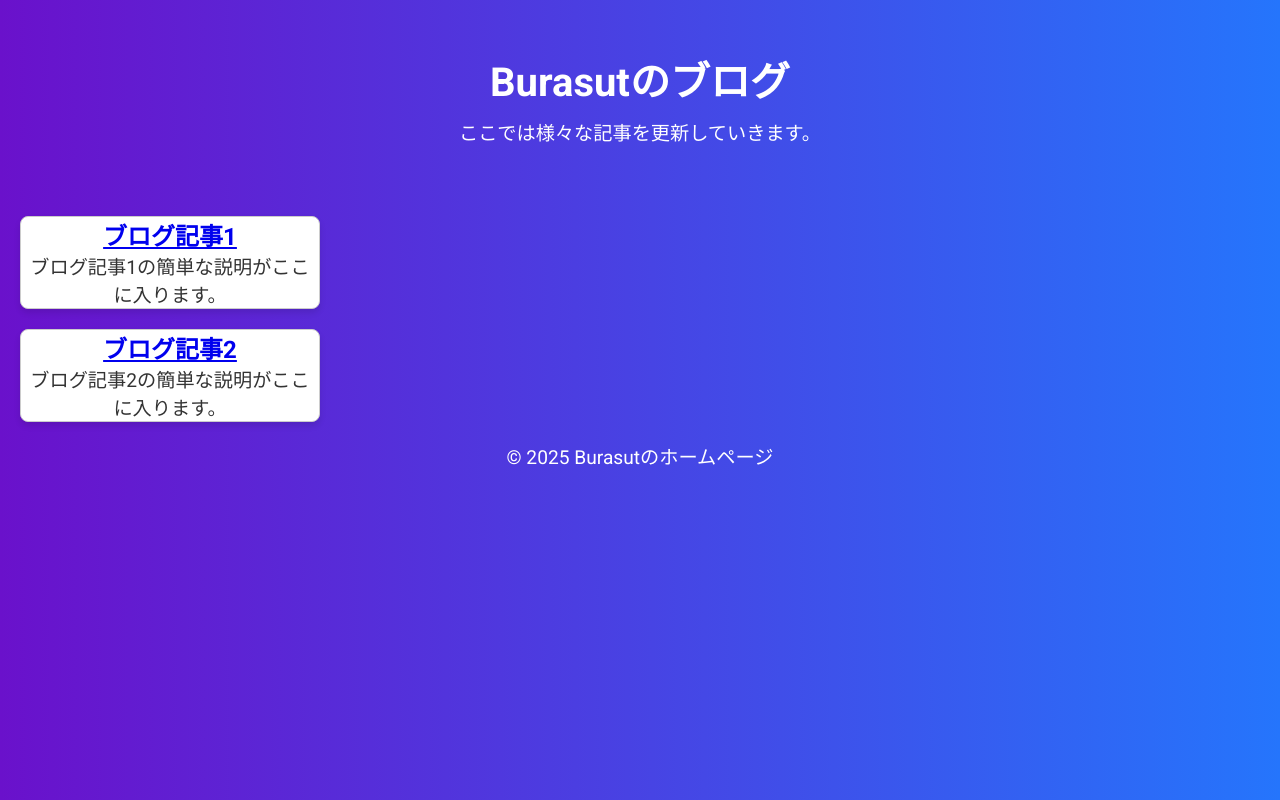
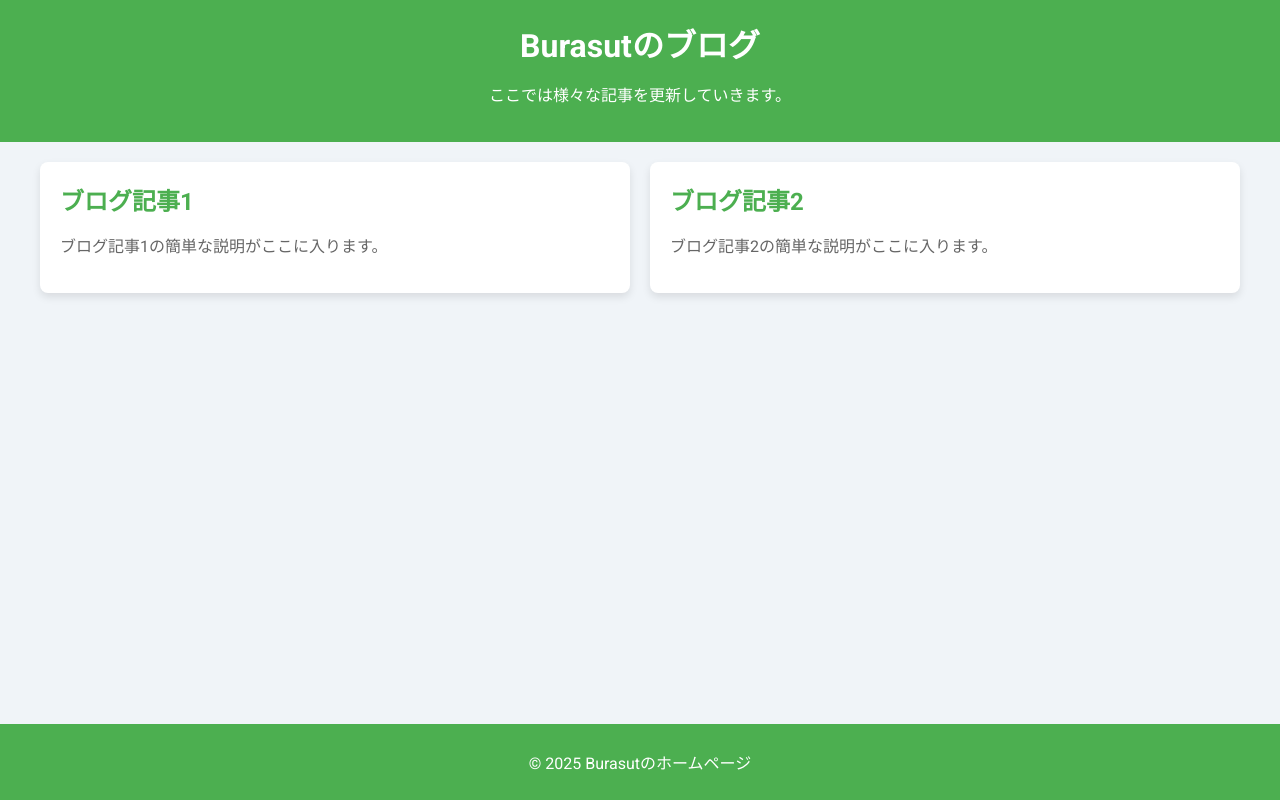
Before and after one commit to Burasut/Burasut, a plain HTML site: page brog/index.html in a window 1280 px wide. Drawn offline with Linux system fonts and the light colour scheme.

Commit message:
Update styles.css

```diff
--- a/styles.css
+++ b/styles.css
@@ -1,111 +1,117 @@
-/* 基本のリセット */
-* {
+/* styles.css */
+body {
+  font-family: 'Roboto', sans-serif;
   margin: 0;
   padding: 0;
-  box-sizing: border-box;
+  background-color: #f0f4f8; /* 明るい背景 */
+  color: #333; /* 文字色 */
 }
 
-/* フォントの設定 */
-body {
-  font-family: 'Roboto', sans-serif;
-  background: linear-gradient(to right, #6a11cb, #2575fc);
-  color: #fff;
-  padding: 0;
-  margin: 0;
+header {
+  background-color: #4CAF50; /* 明るいグリーン */
+  color: white;
+  padding: 20px;
   text-align: center;
 }
 
-header {
-  padding: 50px 20px;
+h1, h2 {
+  margin: 0;
+  font-weight: 700;
 }
 
-h1 {
-  font-size: 2.5rem;
+nav ul {
+  list-style: none;
+  padding: 0;
+  text-align: center;
+}
+
+nav ul li {
+  display: inline;
+  margin: 0 15px;
+}
+
+nav ul li a {
+  color: white;
+  text-decoration: none;
+  font-size: 18px;
+  font-weight: 500;
+}
+
+nav ul li a:hover {
+  text-decoration: underline;
+}
+
+.content {
+  padding: 40px 20px;
+  text-align: center;
+}
+
+footer {
+  background-color: #4CAF50; /* ヘッダーと同じ色 */
+  color: white;
+  text-align: center;
+  padding: 10px 0;
+  position: fixed;
+  bottom: 0;
+  width: 100%;
+}
+
+.fade-in {
+  animation: fadeIn 1s ease-in-out;
+}
+
+@keyframes fadeIn {
+  from {
+    opacity: 0;
+  }
+  to {
+    opacity: 1;
+  }
+}
+
+.card {
+  background-color: white;
+  padding: 20px;
+  margin: 20px 0;
+  border-radius: 8px;
+  box-shadow: 0 4px 8px rgba(0, 0, 0, 0.1);
+  transition: transform 0.3s ease-in-out;
+}
+
+.card:hover {
+  transform: translateY(-5px); /* ホバー時に浮き上がる */
+}
+
+.card h2 {
+  font-size: 24px;
   margin-bottom: 10px;
 }
 
-p {
-  font-size: 1.2rem;
+.card p {
+  font-size: 16px;
+  color: #666;
 }
 
-/* フェードインアニメーション */
-@keyframes fadeIn {
-  0% { opacity: 0; }
-  100% { opacity: 1; }
+.card a {
+  color: #4CAF50;
+  font-weight: 600;
+  text-decoration: none;
 }
 
-.fade-in {
-  animation: fadeIn 2s ease-in-out;
+.card a:hover {
+  text-decoration: underline;
 }
 
-/* カードのスタイル */
-.cards {
-  display: flex;
-  justify-content: center;
+.blog-posts {
+  display: grid;
+  grid-template-columns: 1fr 1fr;
   gap: 20px;
-  flex-wrap: wrap;
-  margin-top: 50px;
+  max-width: 1200px;
+  margin: 0 auto;
 }
 
-.card {
-  width: 100%;
-  max-width: 300px;
-  border: 1px solid #ccc;
-  border-radius: 8px;
-  overflow: hidden;
-  margin: 20px;
-  box-shadow: 0 4px 6px rgba(0, 0, 0, 0.1);
-  background-color: #fff;
-  color: #333;
-  transition: transform 0.3s ease;
-}
-
-.card img {
-  width: 100%;
-  height: auto;
-}
-
-.card-body {
-  padding: 15px;
-}
-
-.card-title {
-  font-size: 1.5rem;
-  margin-bottom: 10px;
-}
-
-.card-text {
-  font-size: 1rem;
-  margin-bottom: 15px;
-}
-
-.btn {
-  padding: 10px 20px;
-  background-color: #2575fc;
-  color: white;
-  border-radius: 5px;
-  text-decoration: none;
-  transition: background-color 0.3s;
-}
-
-.btn:hover {
-  background-color: #6a11cb;
-}
-
-/* ボタンホバー効果 */
-button:hover {
-  transform: scale(1.1);
-  transition: transform 0.3s ease;
-}
-
-/* レスポンシブデザイン */
-@media screen and (max-width: 768px) {
-  body {
-    font-size: 14px;
-  }
-
-  .cards {
-    flex-direction: column;
-    align-items: center;
+@media (max-width: 768px) {
+  .blog-posts {
+    grid-template-columns: 1fr;
   }
 }
```
